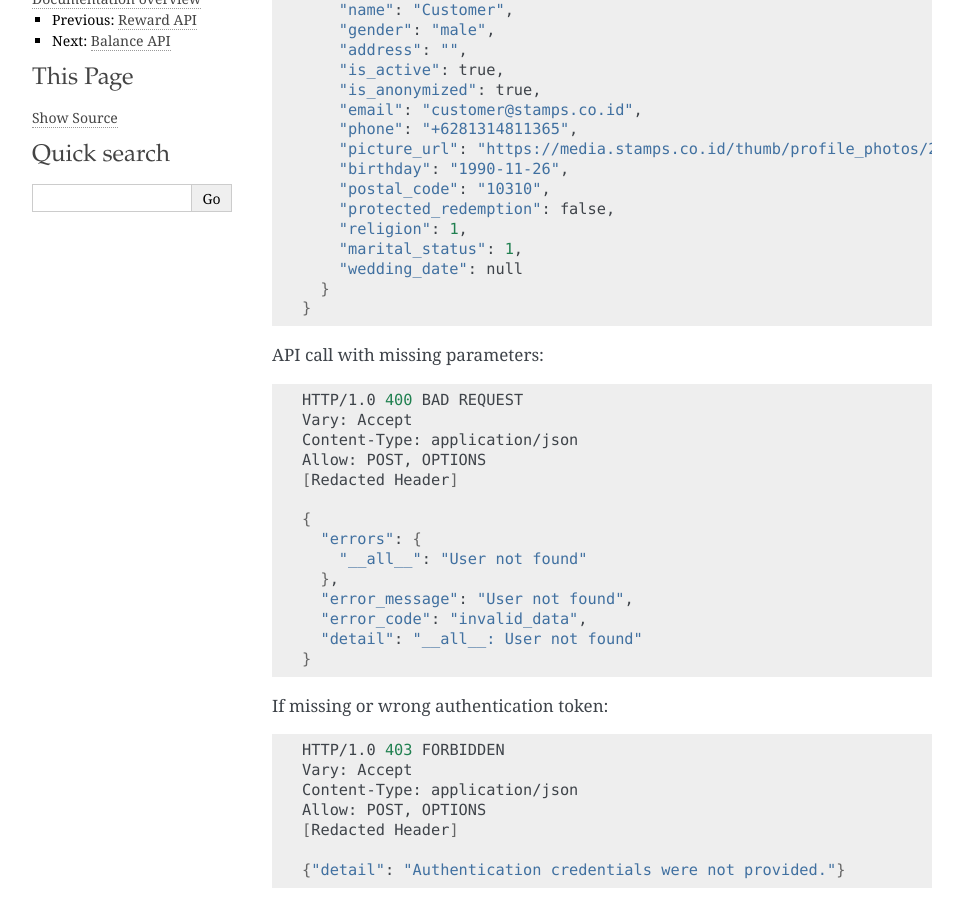
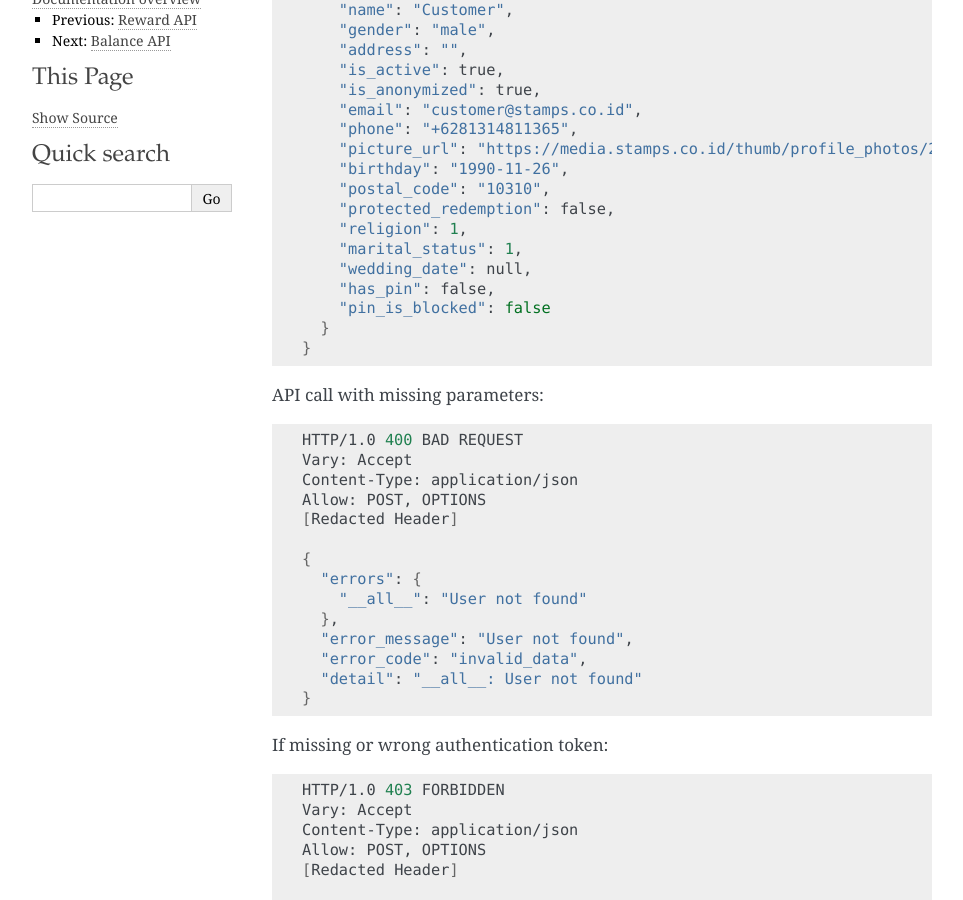
Before and after one commit to ui/stamps-api-docs, a Sphinx documentation site: the page built from source/customer_api.rst, in a window 1280 px wide and 900 px high, scrolled down 1947 px. Shown: the whole window, without its empty margins (148-1111 px from the left). Built offline with Sphinx 7.4.7, drawn with Linux system fonts in a browser that asks for light colours.

Commit message:
Membership details API return pin status (#101)

```diff
--- a/source/customer_api.rst
+++ b/source/customer_api.rst
@@ -110,7 +110,9 @@ On a successful API call:
         "protected_redemption": false,
         "religion": 1,
         "marital_status": 1,
-        "wedding_date": null
+        "wedding_date": null,
+        "has_pin": false,
+        "pin_is_blocked": false
       }
     }
 
```
